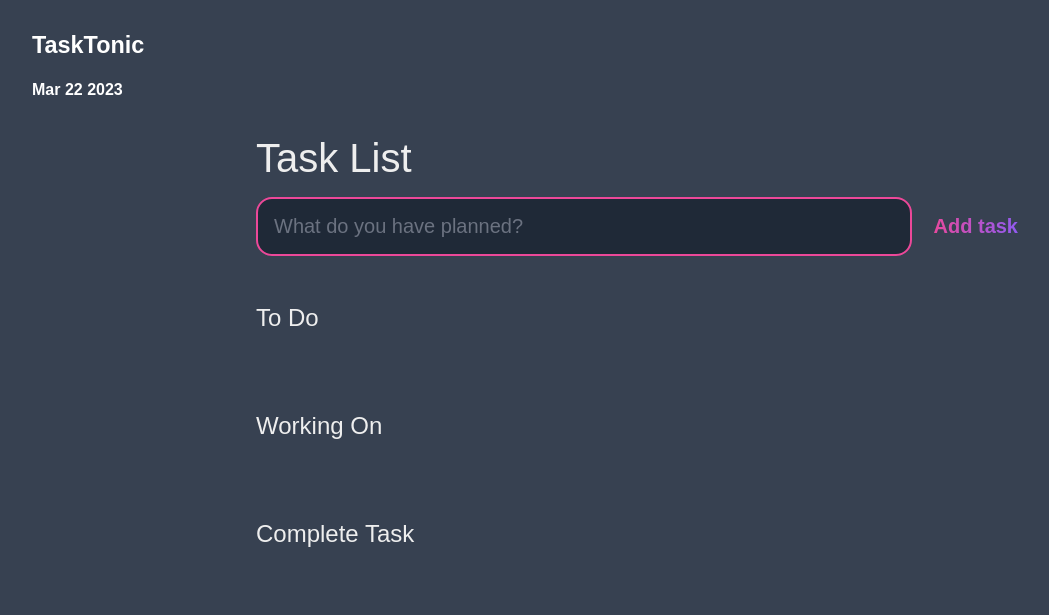
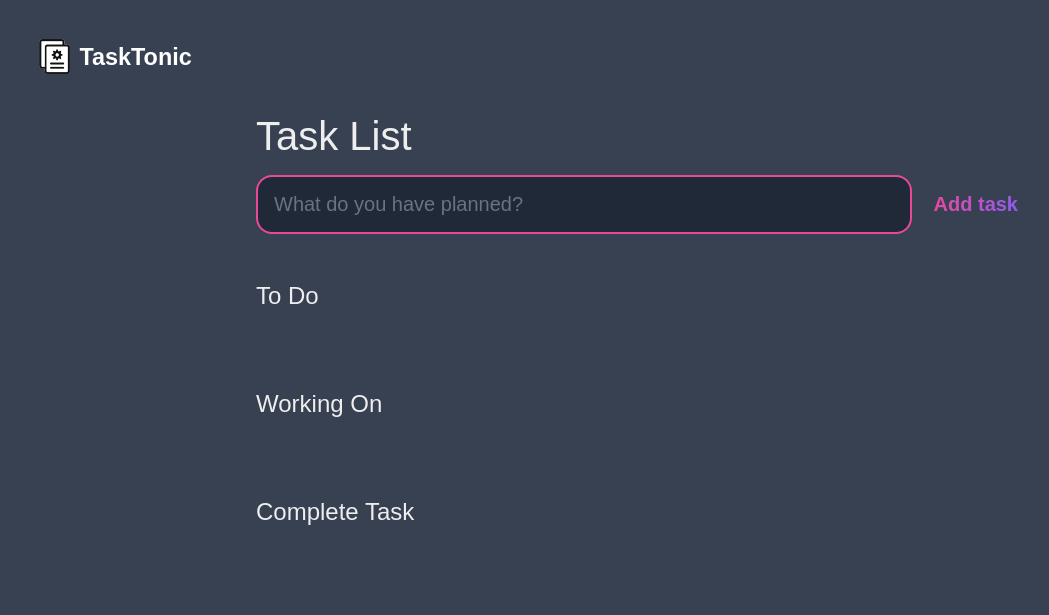
Before and after one commit to Kyoko522/TaskTonic, a plain HTML site: page index.html in a window 1280 px wide. Shown: the whole page, without its empty margins (0-1049 px from the left). Drawn offline with Linux system fonts and the light colour scheme.

```diff
--- a/index.html
+++ b/index.html
@@ -5,15 +5,18 @@
 	<meta http-equiv="X-UA-Compatible" content="IE=edge">
 	<meta name="viewport" content="width=device-width, initial-scale=1.0">
 	<title>TaskTonic</title>
-	<link rel="icon" type="image/x-icon" href="/Pic/icon.png">
+	<link rel="icon" type="image/x-icon" href="/pic/icon.png">
 
 	<link rel="stylesheet" href="main.css" />
 </head>
 <body>
 	<topheader class="top-header">
+		<img src="/pic/icon.png" alt="My test image" height="50px"/>
 		<h3 class = 'icon'>TaskTonic</h3>
-			<h1><span id="date" class = 'date'></span></h1>
+
+
 	</topheader>
+<!--	<h1><span id="date" class = 'date'></span></h1>-->
 
 	<header>
 		<h1>Task List</h1>
--- a/main.css
+++ b/main.css
@@ -203,4 +203,17 @@
 
 .date{
 	font-size: 1rem;
+	postion: absolute;
+	left: 0;
+	padding-left: 2.9rem;
 }
+
+
+.top-header{
+	display: flex;
+	text-align: center;
+}
+
+.icon{
+	margin-top: 12px;
+}
```
